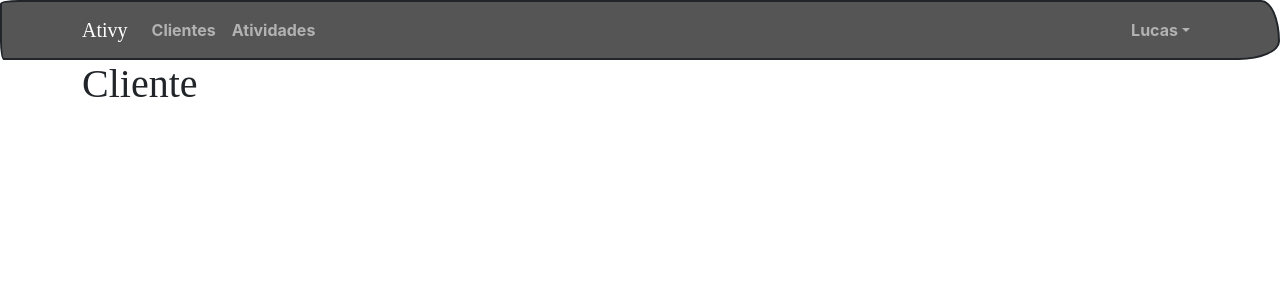
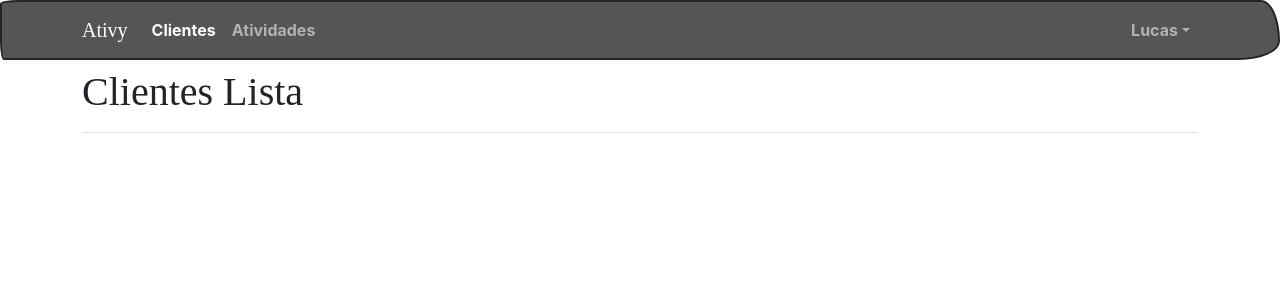
Before and after one commit to ldantune/react-dotnetcore-efcore, a React (Create React App) app in the folder front/pro-atividade-app/: page /clientes in a window 1280 px wide. Shown: the top 300 px of the page. Built offline with nearby package versions, Linux system fonts and the light colour scheme; a web font is replaced by a local one.

Commit message:
Atualizando components

```diff
--- a/front/pro-atividade-app/src/App.js
+++ b/front/pro-atividade-app/src/App.js
@@ -1,28 +1,15 @@
 import './App.css';
+import { Switch, Route } from 'react-router-dom';
+import Dashboard from './pages/dashboard/Dashboard';
 import Atividade from "./pages/atividades/Atividade";
-import { BrowserRouter as Router, Switch, Route } from 'react-router-dom';
+import Cliente from './pages/clientes/Cliente';
 
 export default function App() {
   return (
-    <>
-    <Router>
-      <Route  path='/atividades' component={Atividade}/>
-      <Route  path='/clientes' component={Cliente}/>
-      <Route  path='/home' component={Home}/>
-    </Router>
-
-    </>
+    <Switch>
+      <Route path="/" exact component={Dashboard} />
+      <Route path="/atividades" component={Atividade} />
+      <Route path="/clientes"  component={Cliente} />
+    </Switch>
   );
 }
-
-const Cliente = () => (
-  <div>
-    <h1>Cliente</h1>
-  </div>
-)
-
-const Home = () => (
-  <div>
-    <h1>Home</h1>
-  </div>
-)
--- a/front/pro-atividade-app/src/components/Menu.jsx
+++ b/front/pro-atividade-app/src/components/Menu.jsx
@@ -1,15 +1,16 @@
 import { Navbar, Nav, NavDropdown, Container } from 'react-bootstrap'
+import { NavLink } from 'react-router-dom'
 
 export default function Menu() {
     return (
         <Navbar bg="dark" variant="dark" expand="lg">
             <Container>
-                <Navbar.Brand href="#home">Ativy</Navbar.Brand>
+                <Navbar.Brand activeClassName='active'  as={NavLink} to="/">Ativy</Navbar.Brand>
                 <Navbar.Toggle aria-controls="basic-navbar-nav" />
                 <Navbar.Collapse id="basic-navbar-nav">
                     <Nav className="me-auto">
-                        <Nav.Link href="#home">Clientes</Nav.Link>
-                        <Nav.Link href="#link">Atividades</Nav.Link>
+                        <Nav.Link activeClassName='active' as={NavLink} to="/clientes">Clientes</Nav.Link>
+                        <Nav.Link activeClassName='active'  as={NavLink} to="/atividades">Atividades</Nav.Link>
                     </Nav>
                     <Nav>
                         <NavDropdown align="end" title="Lucas" id="basic-nav-dropdown">
--- a/front/pro-atividade-app/src/index.js
+++ b/front/pro-atividade-app/src/index.js
@@ -5,13 +5,14 @@ import 'bootstrap/dist/css/bootstrap.min.css';
 import App from './App';
 import Menu from './components/Menu';
 import 'bootswatch/dist/sketchy/bootstrap.min.css';
+import { BrowserRouter as Router } from 'react-router-dom';
 
 ReactDOM.render(
-  <>
+  <Router>
     <Menu/>
     <div className="container">
       <App />
     </div>
-  </>,
+  </Router>,
   document.getElementById('root')
 );
--- /dev/null
+++ b/front/pro-atividade-app/src/pages/clientes/Cliente.jsx
@@ -0,0 +1,10 @@
+import React from 'react'
+import ClienteLista from './ClienteLista';
+
+export default function Cliente() {
+    return (
+        <>
+            <ClienteLista />
+        </>
+    )
+}
--- /dev/null
+++ b/front/pro-atividade-app/src/pages/clientes/ClienteLista.jsx
@@ -0,0 +1,12 @@
+import TitlePage from '../../components/TitlePage';
+
+export default function ClienteLista() {
+    return (
+        <>
+            <TitlePage title='Clientes Lista' />
+            <div>
+
+            </div>
+        </>
+    )
+}
--- /dev/null
+++ b/front/pro-atividade-app/src/pages/dashboard/Dashboard.jsx
@@ -0,0 +1,13 @@
+import React from 'react'
+import TitlePage from '../../components/TitlePage'
+
+export default function Dashboard() {
+    return (
+        <>
+            <TitlePage title='Dashboard'/>
+            <div>
+                Cards virão aqui...
+            </div>
+        </>
+    )
+}
```
Also changed, not shown: front/pro-atividade-app/src/pages/clientes/ClienteForm.jsx (added, +12 -0 lines).
